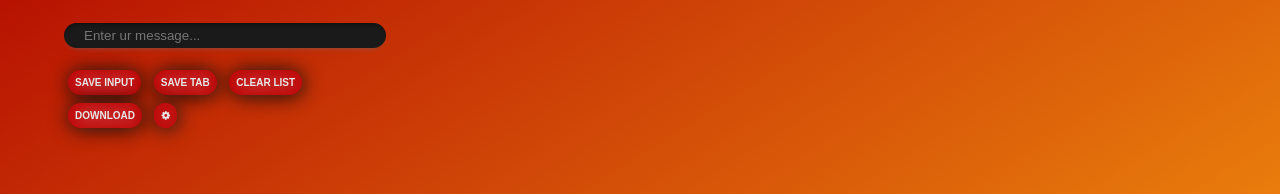
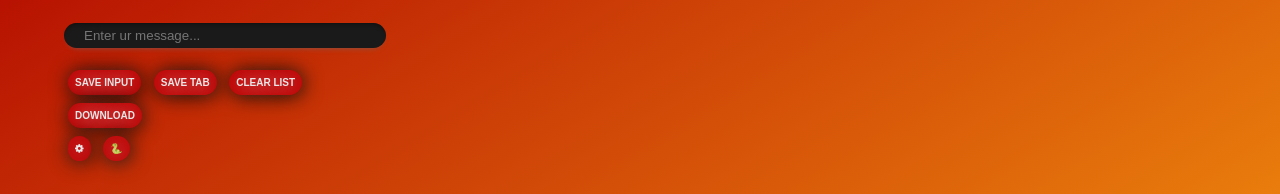
Before and after one commit to sera619/LinkSafer-ChromeAddOn, a browser extension: page index.html in a window 1280 px wide. Shown: the part 169-363 px from the top of the page. Drawn offline with Linux system fonts and the light colour scheme; files that its build step writes are made by us from their sources.

Commit message:
- add Snake button on MainPage

```diff
--- a/index.html
+++ b/index.html
@@ -24,7 +24,10 @@
         <button class="glow-on-hover" type="button" id="button3-el">SAVE TAB</button>
         <button class="glow-on-hover" type="button" id="button2-el">CLEAR LIST</button>
         <button class="glow-on-hover" type="button" id="downloadBtn">DOWNLOAD</button>
+    </div>
+    <div class="center">
         <button class="glow-on-hover" type="button" id="opt-btn"><i class="fa fa-cog"></i></button>
+        <button class="glow-on-honver" type="button" id="snake-button">🐍</button>
     </div>
 </div>
 <div class="list-group">
```
